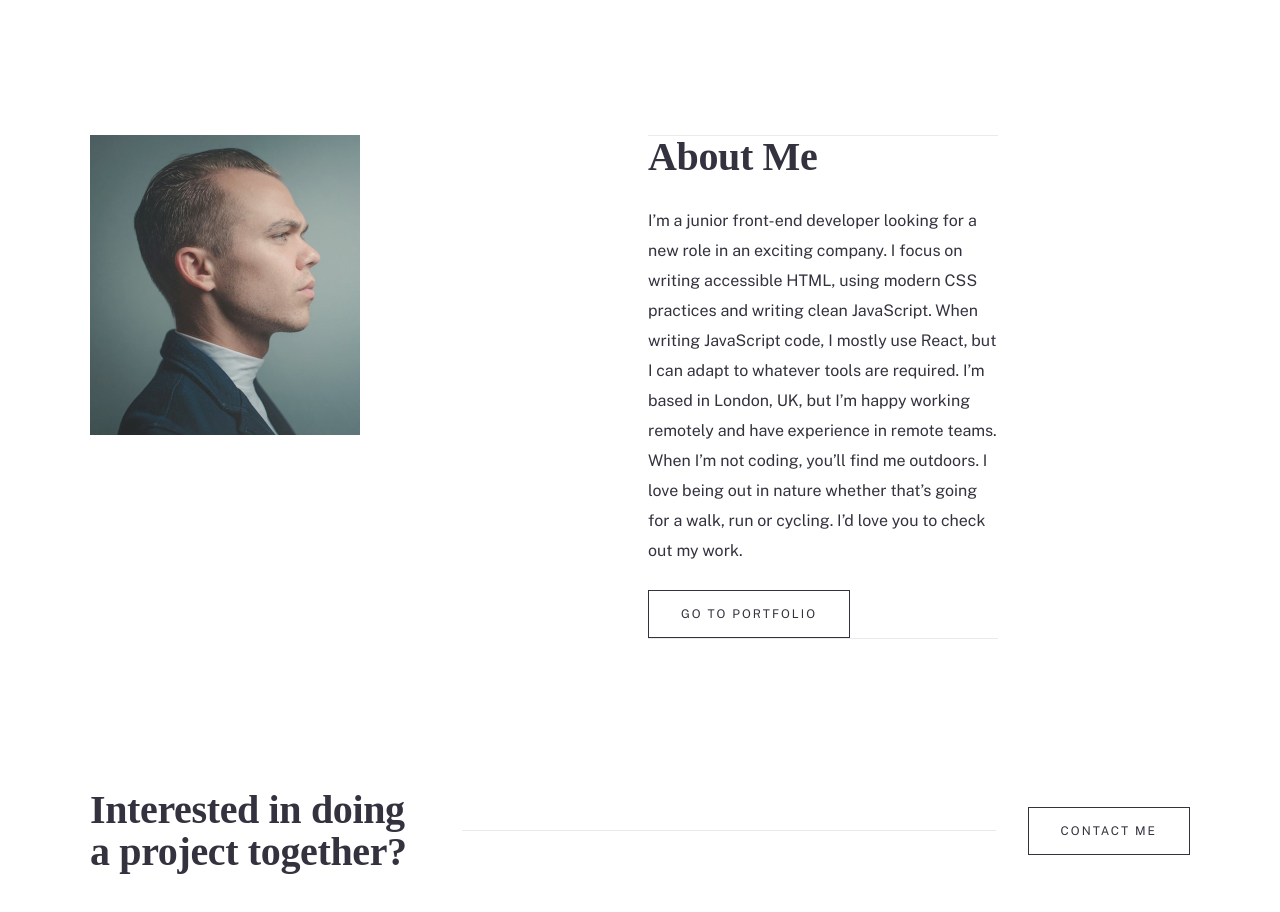
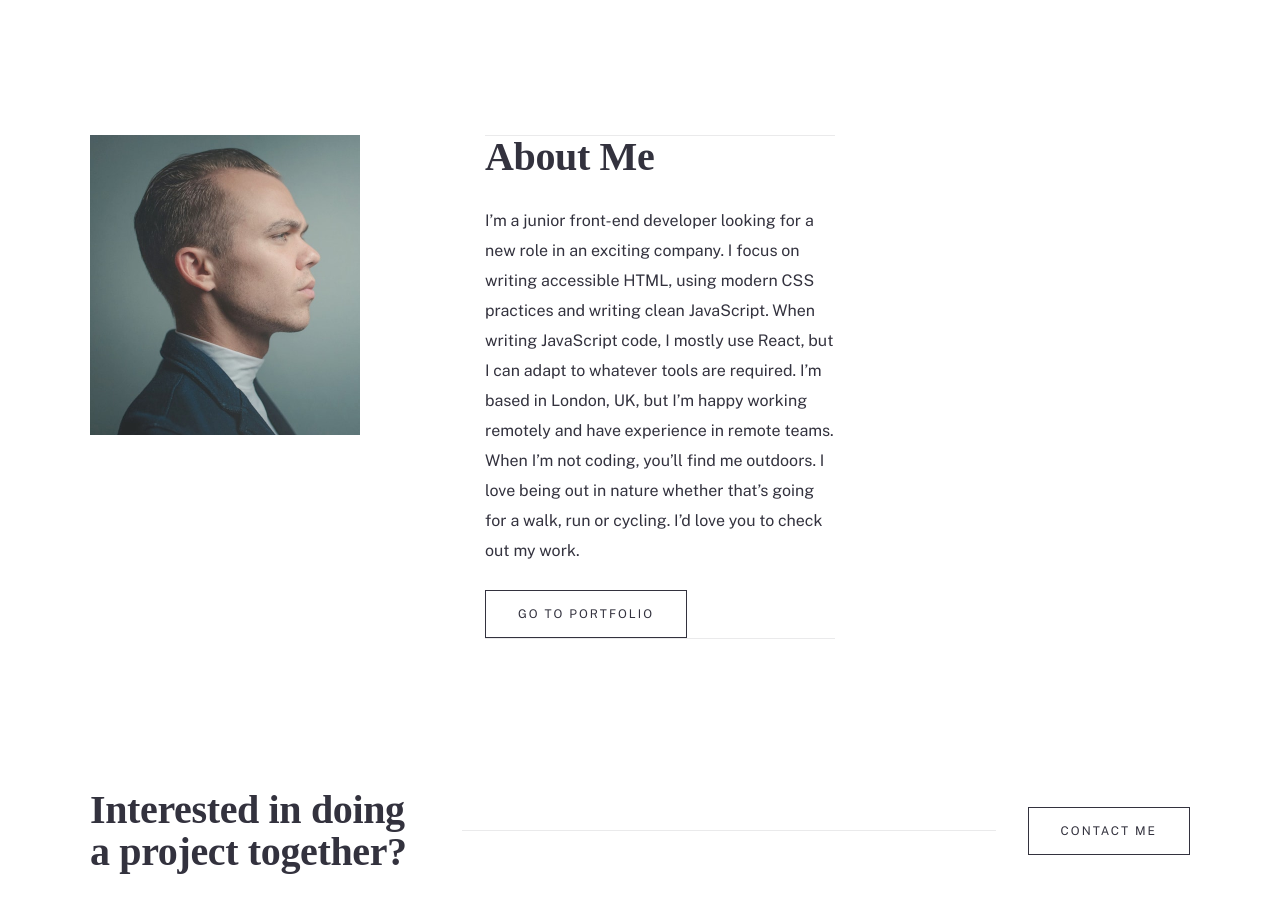
Before and after one commit to KhoiNgD/minimalist-portfolio, a React (Create React App) app: page / in a window 1280 px wide. Shown: the part 760-1672 px from the top of the page. Built offline with nearby package versions, Linux system fonts and the light colour scheme.

Commit message:
fix shrink image home page

```diff
--- a/src/pages/Home/AboutMe.tsx
+++ b/src/pages/Home/AboutMe.tsx
@@ -13,7 +13,7 @@
 function AboutMe() {
   return (
     <Wrapper tag="section">
-      <ResponsiveImage
+      <NotShrinkImage
         desktopSrc={desktopSrc}
         desktopSrc2x={desktopSrc2x}
         tabletSrc={tabletSrc}
@@ -22,7 +22,6 @@
         mobileSrc2x={mobileSrc2x}
         alt="author of the website"
       />
-      <Grow grow={1.5} />
       <Content>
         <SecondaryHeading>About Me</SecondaryHeading>
 
@@ -38,7 +37,6 @@
         </Bio>
         <Button>Go to portfolio</Button>
       </Content>
-      <Grow grow={1} />
     </Wrapper>
   );
 }
@@ -48,7 +46,12 @@
   display: flex;
 `;
 
+const NotShrinkImage = styled(ResponsiveImage)`
+  flex-shrink: 0;
+`;
+
 const Content = styled.div`
+  margin-left: 125px;
   border-top: 1px solid var(--secondary-text-field);
   border-bottom: 1px solid var(--secondary-text-field);
   display: flex;
@@ -71,12 +74,4 @@
   align-self: baseline;
 `;
 
-interface IGrow {
-  grow: number;
-}
-
-const Grow = styled.div<IGrow>`
-  flex: ${(props) => props.grow};
-`;
-
 export default AboutMe;
```
Also changed, not shown: 1 other file (tests, documents, lock files or other folders).
